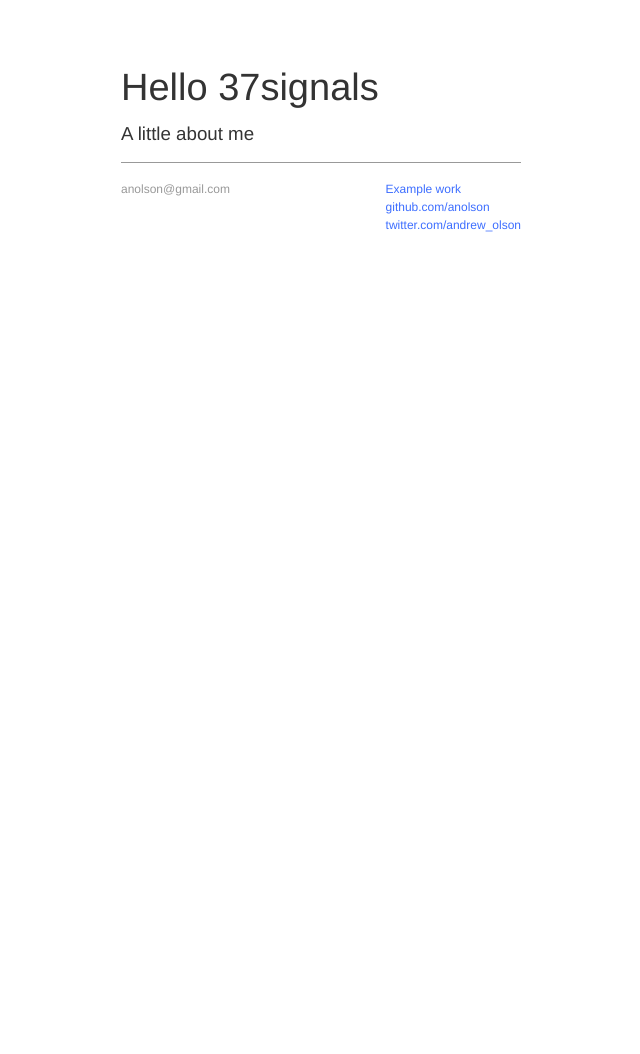
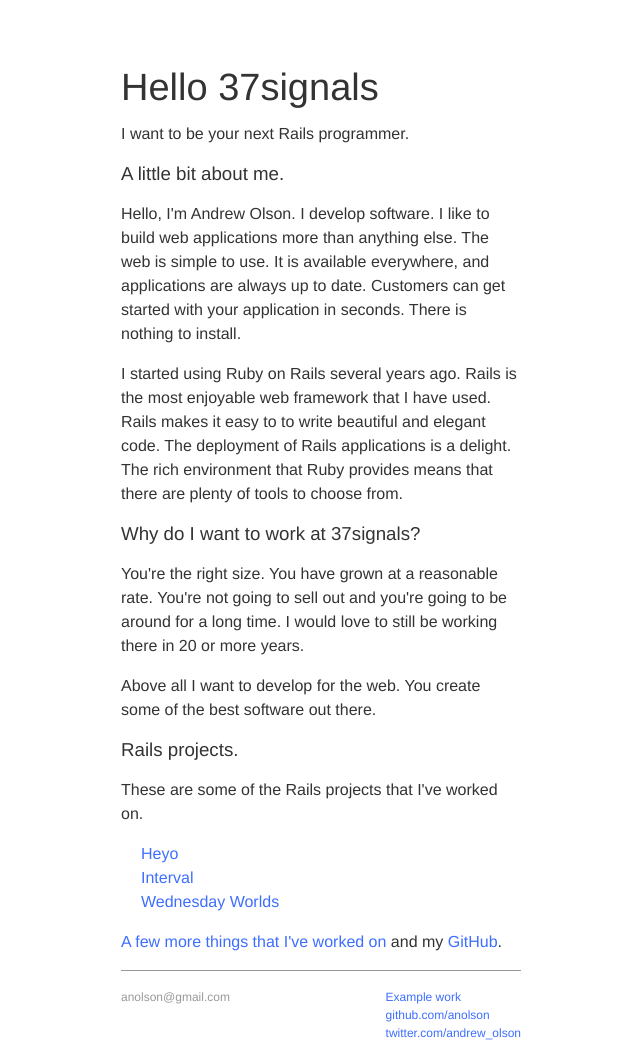
Before and after one commit to anolson/anolson.github.io, a Jekyll site: the page built from 37signals.html, in a window 1280 px wide. Shown: the whole page, without its empty margins (319-959 px from the left). Built offline with Jekyll 4.4.1, drawn with Linux system fonts in a browser that asks for light colours; before the commit the page ends 900 px from its top, so only the background shows below that.

Commit message:
Updating 37signals copy.

```diff
--- a/37signals.html
+++ b/37signals.html
@@ -2,5 +2,31 @@
 layout: default
 title:  Hello 37signals
 ---
+<p>I want to be your next Rails programmer.</p>
 
-<h3>A little about me</h3>
+<h3>A little bit about me.</h3>
+
+<p>Hello, I'm Andrew Olson.  I develop software.  I like to build web applications more than anything else.  The web is simple to use.  It is available everywhere, and applications are always up to date.  Customers can get started with your application in seconds.  There is nothing to install.</p>
+
+<p>I started using Ruby on Rails several years ago.  Rails is the most enjoyable web framework that I have used.  Rails makes it easy to to write beautiful and elegant code.  The deployment of Rails applications is a delight.  The rich environment that Ruby provides means that there are plenty of tools to choose from.</p>
+
+<h3>Why do I want to work at 37signals?</h3>
+
+<p>You're the right size.  You have grown at a reasonable rate. You're not going to sell out and you're going to be around for a long time.  I would love to still be working there in 20 or more years.</p>
+
+<p>Above all I want to develop for the web.  You create some of the best software out there.</p>
+
+<h3>Rails projects.</h3>
+
+<p>These are some of the Rails projects that I've worked on.</p>
+
+<ul>
+  {% for post in site.categories.examples-rails reversed %}
+    <li><a href="{{post.url}}">{{post.title}}</a></li>
+  {% endfor%}
+</ul>
+
+<p>
+  <a href="/examples.html">A few more things that I've worked on</a> and my
+  <a href="https://github.com/anolson">GitHub</a>.
+</p>
```
